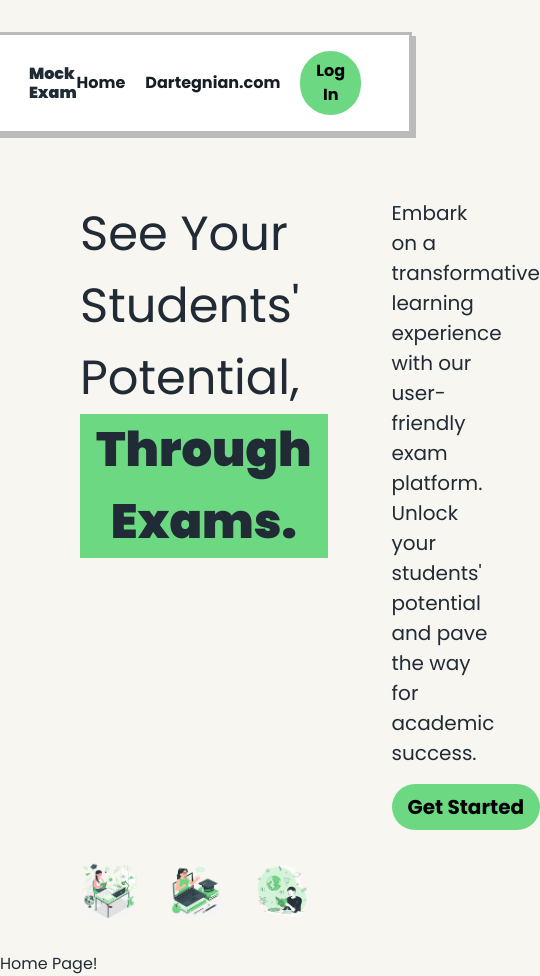
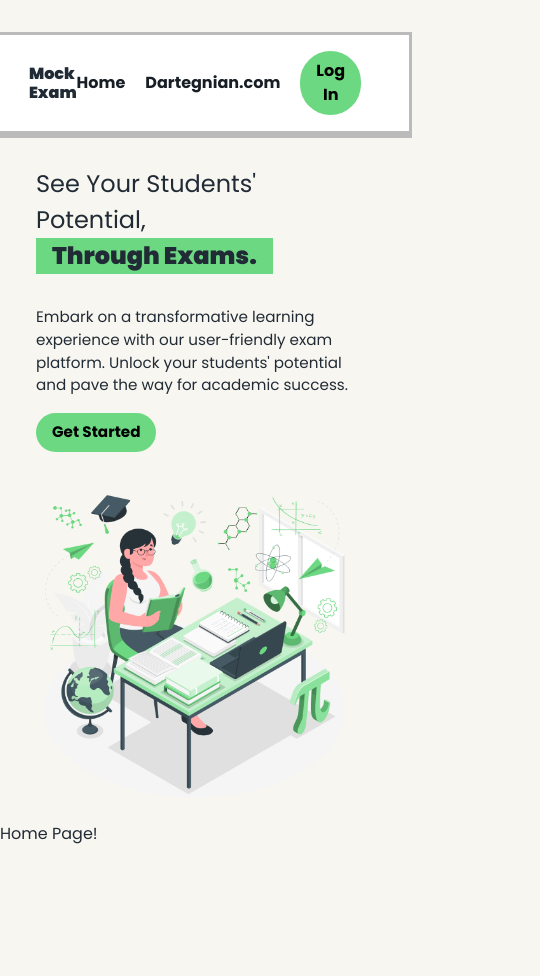
Before and after one commit to Dartegnian/mock-quiz-app, an Angular app: page / in a window 390 px wide. Shown: the whole page, 540 px wide, since content can reach past the window. After the commit the page ends 846 px from the top, so only its background shows below. Built offline with nearby package versions, Linux system fonts and the light colour scheme.

Commit message:
Apply responsive styling to hero banner

```diff
--- a/src/app/components/hero-banner/hero-banner.component.scss
+++ b/src/app/components/hero-banner/hero-banner.component.scss
@@ -1,9 +1,23 @@
+@import "global";
+
 :host {
 	display: flex;
 	justify-content: center;
 	align-items: center;
 	margin: 2rem 5rem;
 	margin-top: 4rem;
+
+	@include media-breakpoint-down(xl) {
+		margin: 2rem 4rem;
+	}
+
+	@include media-breakpoint-down(lg) {
+		margin: 1.5rem 2.5rem;
+	}
+
+	@include media-breakpoint-down(md) {
+		margin: 1.25rem 2.25rem;
+	}
 }
 
 .hero-banner {
@@ -17,6 +31,14 @@
 		gap: 4rem;
 		justify-content: space-between;
 		margin-bottom: 2rem;
+
+		@include media-breakpoint-down(xl) {
+			gap: 2rem;
+		}
+
+		@include media-breakpoint-down(lg) {
+			flex-direction: column;
+		}
 	}
 
 	&__tagline {
@@ -26,6 +48,14 @@
 
 	&__tagline-text {
 		font-size: 3rem;
+
+		@include media-breakpoint-down(xl) {
+			font-size: 2.25rem;
+		}
+
+		@include media-breakpoint-down(md) {
+			font-size: 1.5rem;
+		}
 
 		&--highlighted {
 			font-weight: 900;
@@ -45,6 +75,27 @@
 
 	&__illustration {
 		max-width: 25%;
+
+		@include media-breakpoint-down(xl) {
+			max-width: 45%;
+		}
+
+		@include media-breakpoint-down(lg) {
+			max-width: 100%;
+		}
+
+		@include media-breakpoint-down(xl) {
+			&:nth-of-type(2) {
+				display: none;
+			}
+		}
+
+		@include media-breakpoint-down(lg) {
+			&:nth-of-type(2),
+			&:nth-of-type(3) {
+				display: none;
+			}
+		}
 	}
 
 	&__cta {
@@ -52,6 +103,18 @@
 		flex-direction: column;
 		max-width: 45%;
 		font-size: 1.25rem;
+
+		@include media-breakpoint-down(xl) {
+			font-size: 1rem;
+		}
+
+		@include media-breakpoint-down(lg) {
+			max-width: 100%;
+		}
+
+		@include media-breakpoint-down(md) {
+			font-size: 0.95rem;
+		}
 	}
 
 	&__cta-button {
```
